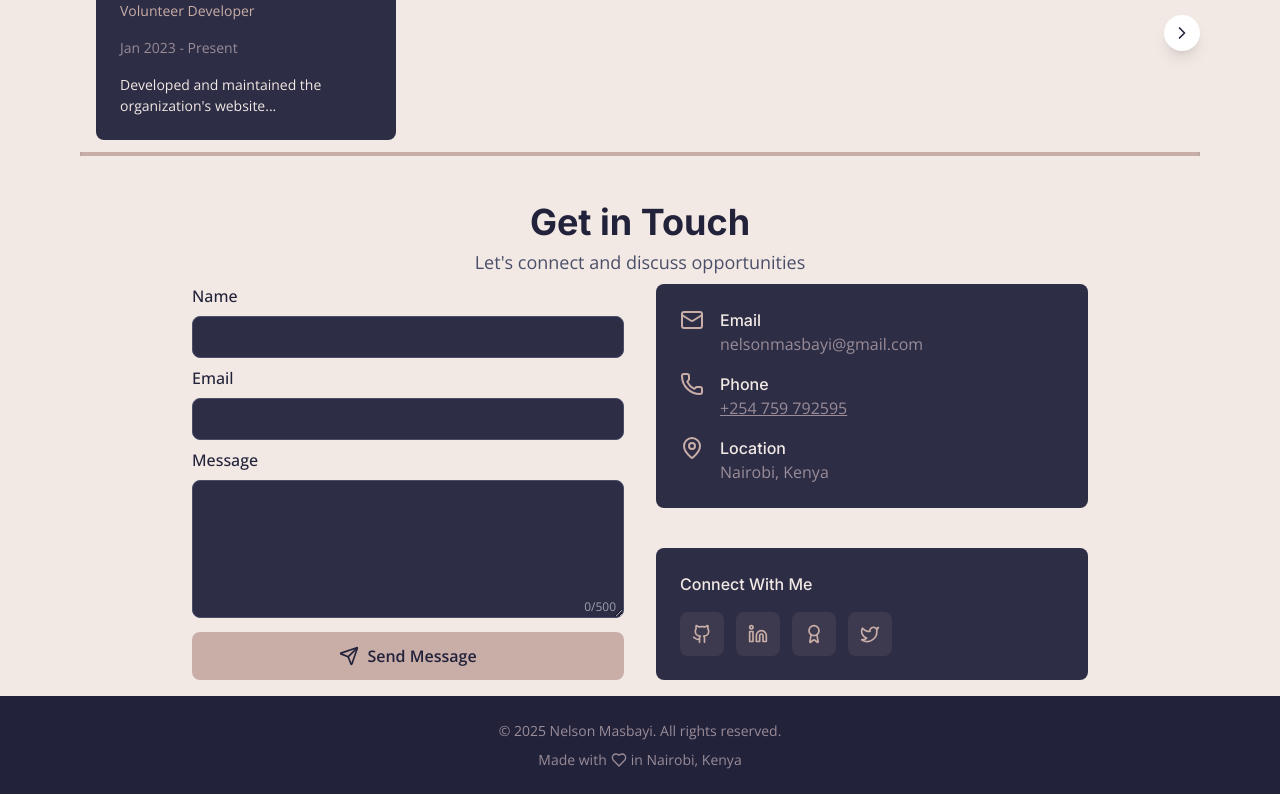
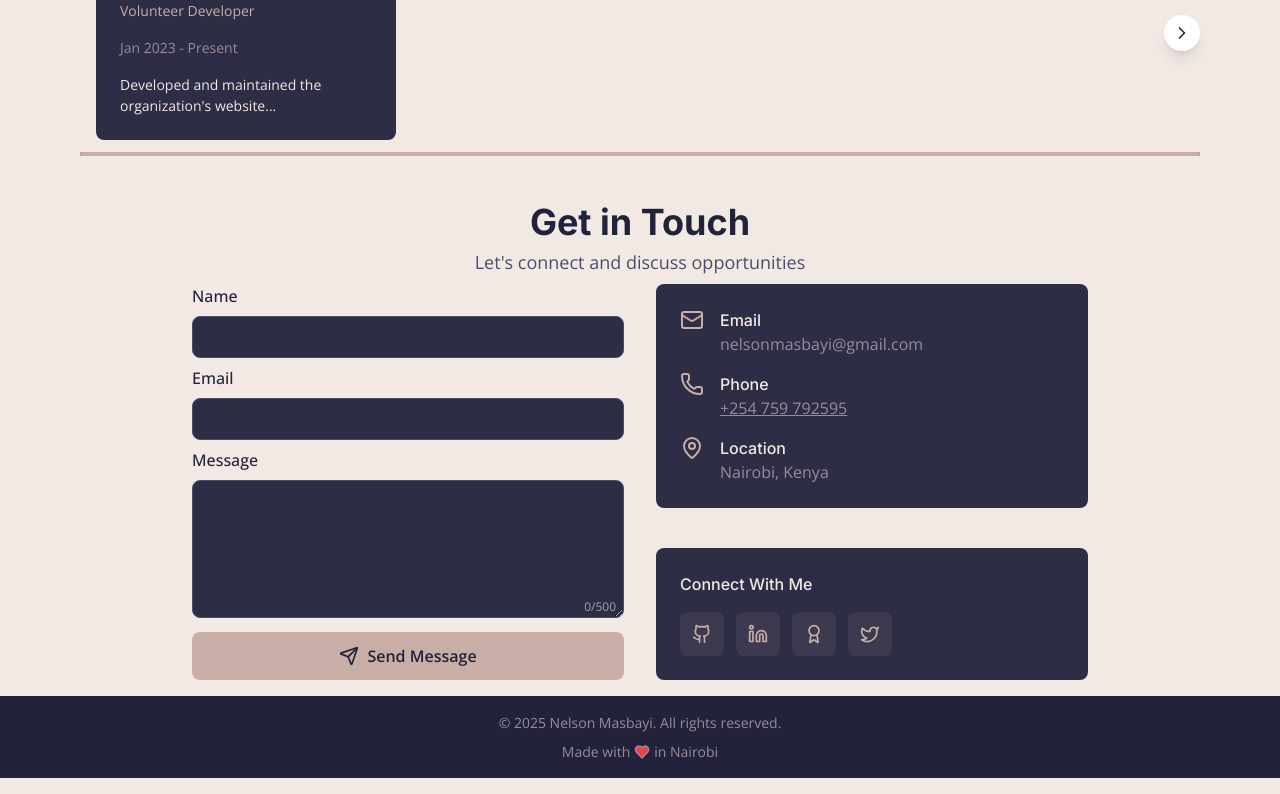
Before and after one commit to NMsby/Portfolio-Website, a Next.js app: page / in a window 1280 px wide. Shown: the part 3696-4490 px from the top of the page. Built offline with nearby package versions, Linux system fonts and the light colour scheme.

Commit message:
Footer Section

```diff
--- a/src/components/sections/footer/Footer.tsx
+++ b/src/components/sections/footer/Footer.tsx
@@ -3,13 +3,13 @@ import { Heart } from 'lucide-react';
 
 const Footer = () => {
     return (
-        <footer className="bg-[#22223B] py-6">
+        <footer className="bg-[#22223B] py-4">
             <div className="flex flex-col items-center gap-2 text-center">
                 <p className="text-sm" style={{ color: '#9A8C98' }}>
                     © {new Date().getFullYear()} Nelson Masbayi. All rights reserved.
                 </p>
                 <p className="text-sm flex items-center gap-1" style={{ color: '#9A8C98' }}>
-                    Made with <Heart size={16} className="text=[#C9ADA7]" /> in Nairobi, Kenya
+                    Made with <Heart size={16} className="text=[#C9ADA7] fill-red-500" /> in Nairobi
                 </p>
             </div>
         </footer>
```
